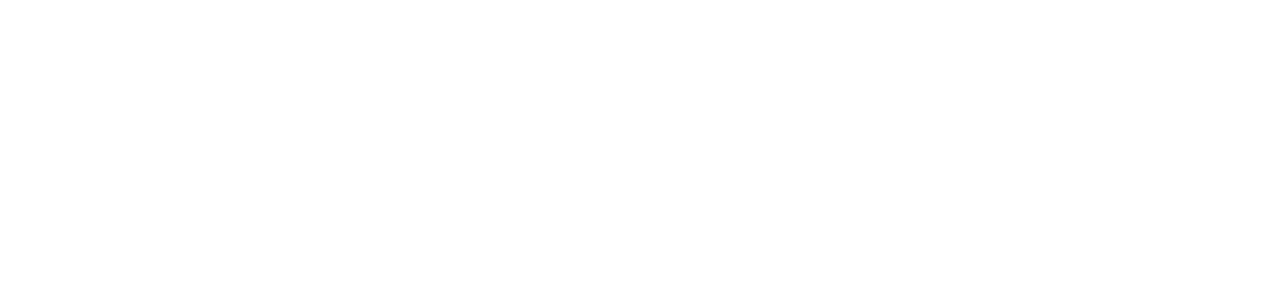
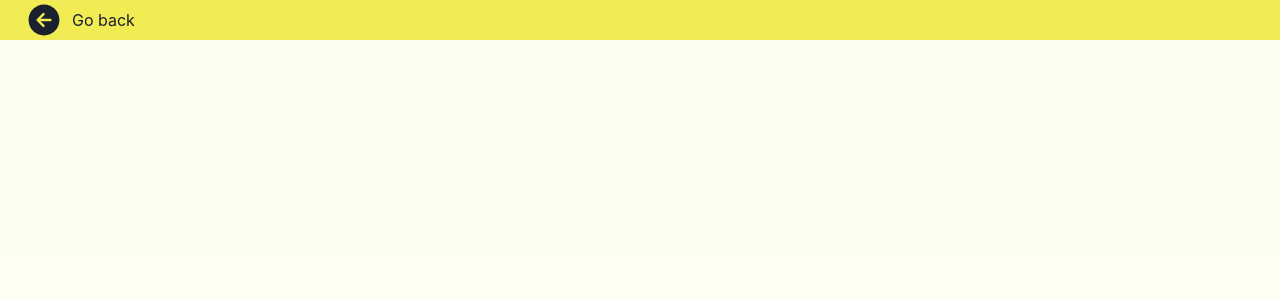
Before and after one commit to GilbertoSVN/brewery, a React (Vite) app: page /brewery in a window 1280 px wide. Shown: the top 300 px of the page. Built offline with nearby package versions, Linux system fonts and the light colour scheme.

Commit message:
chore: add header component

```diff
--- /dev/null
+++ b/src/components/Header.tsx
@@ -0,0 +1,37 @@
+import { useNavigate } from 'react-router-dom'
+import { Box, chakra, IconButton, Text } from '@chakra-ui/react'
+import { IoArrowBackCircle } from 'react-icons/io5'
+import { useUser } from '../contexts/UserContext'
+
+const CIoBack = chakra(IoArrowBackCircle)
+
+function Header() {
+  const { user } = useUser()
+
+  const navigate = useNavigate()
+
+  return (
+    <Box
+      display='flex'
+      h='5%'
+      backgroundColor='#F2EC54'
+      paddingX={6}
+      paddingY={4}
+      justifyContent='space-between'
+      alignItems='center'
+    >
+      <Box display='flex' alignItems='center' gap={2}>
+        <IconButton
+          aria-label='back'
+          variant='ghost'
+          icon={<CIoBack size='md' />}
+          onClick={() => navigate(-1)}
+        />
+        <Text>Go back</Text>
+      </Box>
+      <Text>{user}</Text>
+    </Box>
+  )
+}
+
+export default Header
--- a/src/pages/Brewery.tsx
+++ b/src/pages/Brewery.tsx
@@ -1,10 +1,16 @@
-import { Box } from "@chakra-ui/react";
-import { useUser } from "../contexts/UserContext";
+import { Box } from '@chakra-ui/react'
+import Layout from '../components/Layout'
+import Header from '../components/Header'
 
 function Brewery() {
-  const { user } = useUser()
-
-  return <Box>{user}</Box>
+  return (
+    <Layout>
+      <Box w='100%'>
+        <Header />
+        <Box backgroundColor='whiteAlpha.900' h='95%' paddingY={8} paddingX={16}></Box>
+      </Box>
+    </Layout>
+  )
 }
 
 export default Brewery
--- a/src/pages/Login.tsx
+++ b/src/pages/Login.tsx
@@ -1,6 +1,6 @@
 import { Box, Button, Checkbox, Input, Text } from '@chakra-ui/react'
 import { ChangeEvent, useState } from 'react'
-import { useNavigate } from "react-router-dom";
+import { useNavigate } from 'react-router-dom'
 import { string } from 'yup'
 import { useUser } from '../contexts/UserContext'
 import Layout from '../components/Layout'
@@ -34,7 +34,7 @@
   }
 
   const handleConfirmAge = () => {
-    setIsChecked(prevState => !prevState)
+    setIsChecked((prevState) => !prevState)
   }
 
   const handleLogin = () => {
```
